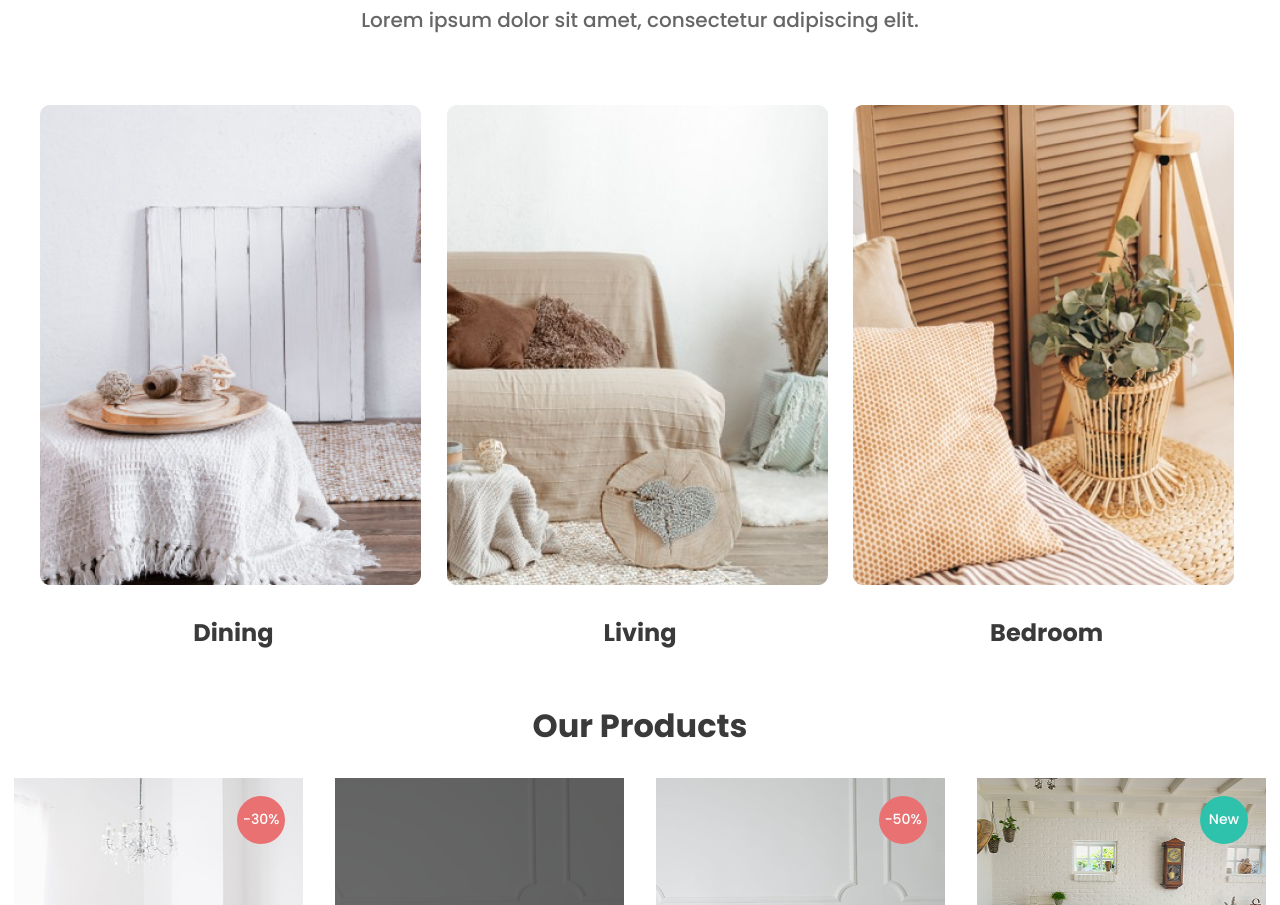
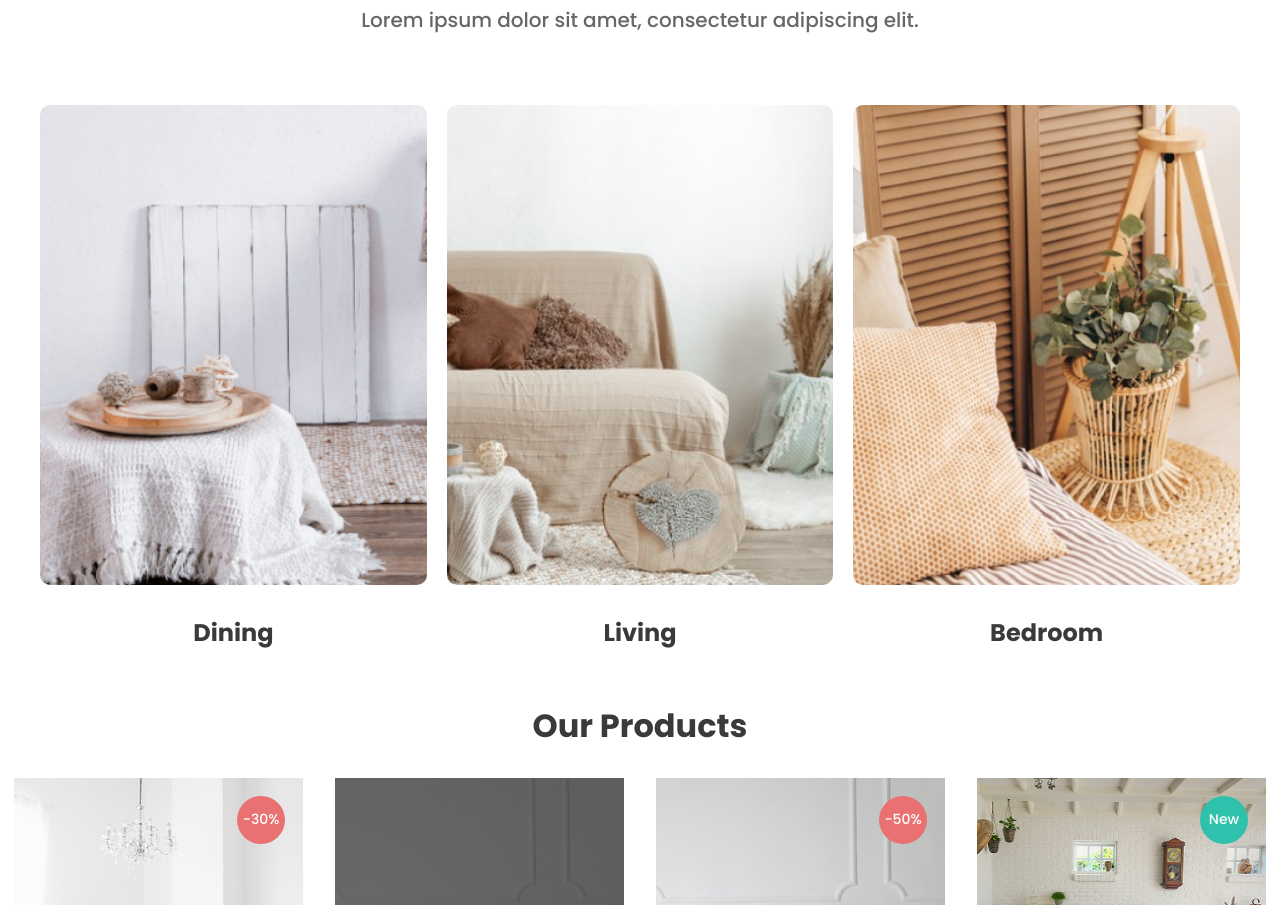
Before and after one commit to varvarareshetkina17-create/project, a plain HTML site: page index.html in a window 1280 px wide. Shown: the part 837-1742 px from the top of the page. Drawn offline with Linux system fonts and the light colour scheme; a web font is replaced by a local one.

Commit message:
Update styles.css

```diff
--- a/styles/styles.css
+++ b/styles/styles.css
@@ -214,9 +214,12 @@ a {
   line-height: 1.5;
 }
 
-.range__item .media {
+.range__image {
+  width: 100%;
   height: 480px;
+  object-fit: cover;
   border-radius: 10px;
+  display: block;
 }
 
 .products__grid {
```
